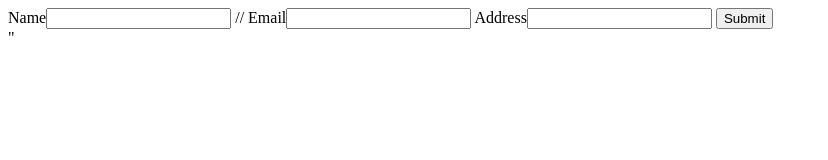
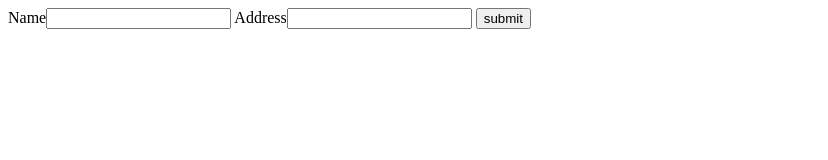
Before and after one commit to abhayonkar/Go-simple-server, a plain HTML site: page static/form.html in a window 1280 px wide. Shown: the whole page, without its empty margins (0-828 px from the left). Drawn offline with Linux system fonts and the light colour scheme.

Commit message:
updated index.html

```diff
--- a/static/form.html
+++ b/static/form.html
@@ -1,17 +1,16 @@
 <!DOCTYPE html>
 <html>
     <head>
-        <meta charset="UTF-8" />
+        <meta charset="UTF-8"/>
     </head>
     <body>
         <div>
-            <form method="Post" action="/<form">
-            <label>Name</label><input type="text" name="name" value=""/>
-           // <label>Email</label><input type="text" name="email" value=""/>
-            <label>Address</label><input type="text" name="address" value=""/>
+            <form method="POST" action="/form">
+            <label>Name</label><input name="name" type="text" value=""/>
+            <label>Address</label><input name ="address" type="text" value=""/>
 
-            <input type="submit" value="Submit"/>
-            </form>"
+            <input type="submit" value="submit"/>
+            </form>
         </div>
     </body>
 </html>
```
Also changed, not shown: static/index.html (+1 -0 lines).
